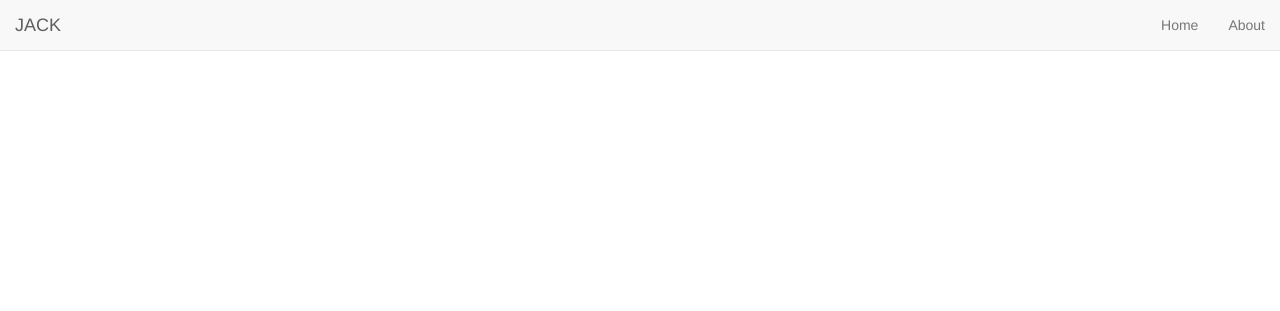
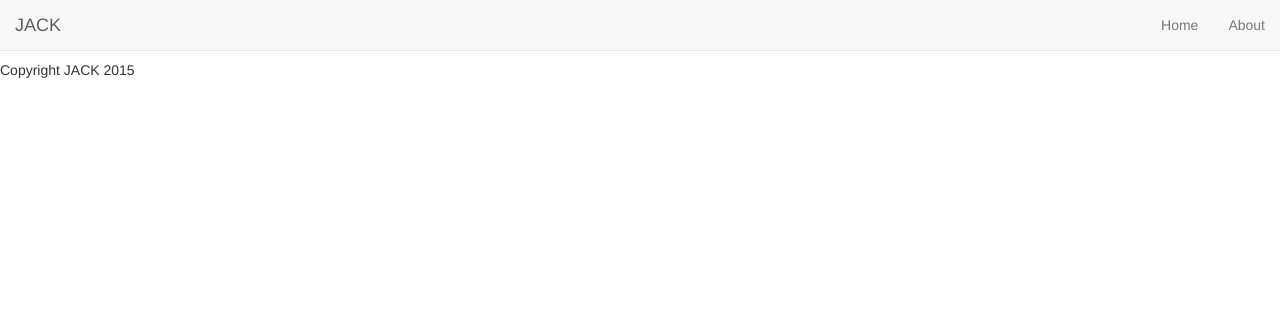
Before and after one commit to camerongray1515/HackDee-2015, a Flask app: template templates/main.html in a window 1280 px wide. Shown: the top 311 px of the page. Run offline with Flask 2, Linux system fonts and the light colour scheme; the template is opened without the code that fills it, so the values that code supplies are empty; some libraries are stand-ins or nearby versions.

Commit message:
Added static folder and some custom CSS

```diff
--- /dev/null
+++ b/static/css/style.css
@@ -0,0 +1,3 @@
+footer{
+  margin-top:40px;
+}
--- a/templates/base.html
+++ b/templates/base.html
@@ -11,6 +11,7 @@
   <link rel="stylesheet" href="https://maxcdn.bootstrapcdn.com/bootstrap/3.3.4/css/bootstrap.min.css">
   <script src="https://code.jquery.com/jquery-2.1.3.min.js"></script>
   <script src="https://maxcdn.bootstrapcdn.com/bootstrap/3.3.4/js/bootstrap.min.js"></script>
+  <link rel="stylesheet" href="../static/css/style.css">
 </head>
 
 <body>
@@ -46,3 +47,7 @@
 {% block body %}{% endblock %}
 
 </body>
+
+<footer>
+  <p>Copyright JACK 2015</p>
+</footer>
```
